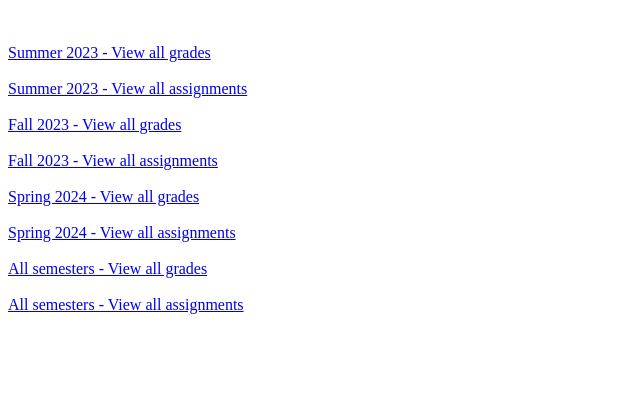
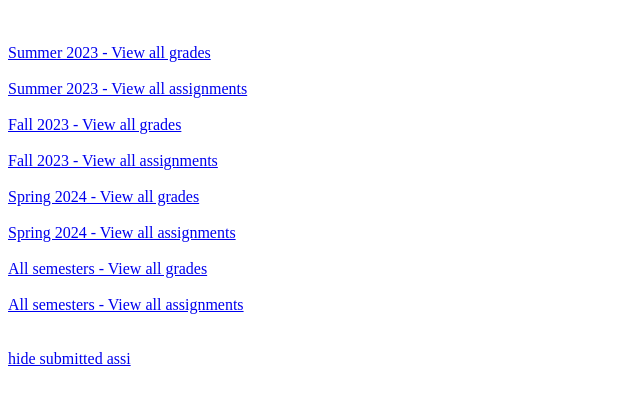
Before and after one commit to TristanTrim/bookmarklets, a plain HTML site: page index.html in a window 1280 px wide. Shown: the whole page, without its empty margins (0-640 px from the left). Drawn offline with Linux system fonts and the light colour scheme.

Commit message:
added removeSubmitted to index page

```diff
--- a/index.html
+++ b/index.html
@@ -56,5 +56,11 @@
         </a>
 
 
+
+        <br><br><br>
+        <a href="javascript:(function()%7B%2F%2F%20hide%20all%20but%20the%20unsubmitted%20assignments%0A%0A%2F%2F%20for%20main%20page%0Alist%20%3D%20document.getElementsByClassName(%22d_gt%22)%3B%0Afor%20(let%20i%3Dlist.length%3B%20i%3E%3D0%3B%20i%3Di-1)%7B%0A%20%20let%20td%20%3D%20list%5Bi%5D%3B%0A%20%20console.log(td)%3B%20%20%0A%20%20if(%20td%20%26%26%20td.className%20%3D%3D%20%22d_gt%22%0A%20%20%20%20%20%20%20%20%26%26%20!%20td.firstChild.innerText.startsWith(%22Not%20Sub%22)%0A%20%20%20%20%20%20)%7B%0A%20%20%20%20%20%20%20%20%20td.parentElement.hidden%3Dtrue%3B%0A%20%20%7D%0A%7D%0A%0A%2F%2F%20for%20iframe%20pages%0Afor%20(const%20ifr%20of%20document.getElementsByTagName(%22iframe%22))%7B%0A%20%20%0A%20%20list%20%3D%20ifr.contentWindow.document.getElementsByClassName(%22d_gt%22)%3B%0A%20%20for%20(let%20i%3Dlist.length%3B%20i%3E%3D0%3B%20i%3Di-1)%7B%0A%20%20%20%20let%20td%20%3D%20list%5Bi%5D%3B%0A%20%20%20%20console.log(td)%3B%20%20%0A%20%20%20%20if(%20td%20%26%26%20td.className%20%3D%3D%20%22d_gt%22%0A%20%20%20%20%20%20%20%20%20%20%26%26%20!%20td.firstChild.innerText.startsWith(%22Not%20Sub%22)%0A%20%20%20%20%20%20%20%20)%7B%0A%20%20%20%20%20%20%20%20%20%20%20td.parentElement.hidden%3Dtrue%3B%0A%20%20%20%20%7D%0A%20%20%7D%0A%09ifr.height%20%3D%20ifr.contentWindow.document.body.scrollHeight%3B%0A%7D%7D)()%3B">
+            hide submitted assi
+        </a>
+
     </body>
     </html>
```
